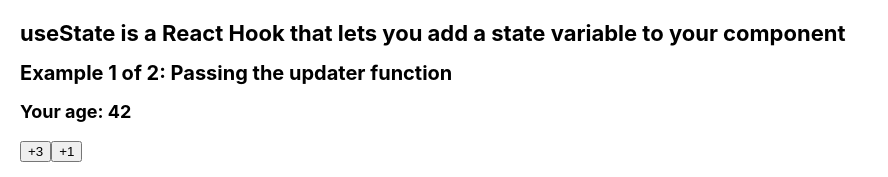
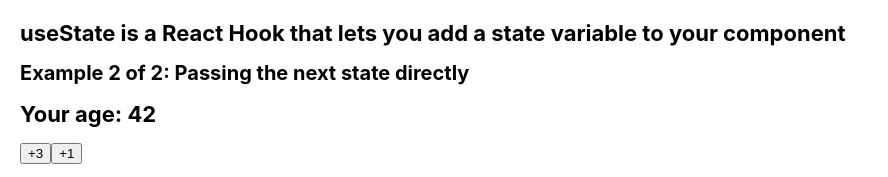
Before and after one commit to VladimirovMario/Sandbox, a React (Create React App) app in the folder 01. React documentation/03. API Reference/01. Hooks/: page / in a window 1280 px wide. Shown: the top 177 px of the page, without its empty margins (0-888 px from the left). Built offline with nearby package versions, Linux system fonts and the light colour scheme.

Commit message:
Passing the next state directly

```diff
--- /dev/null
+++ b/01. React documentation/03. API Reference/01. Hooks/src/components/UseState/PassingNheNextStateDirectly/PassingNheNextStateDirectly.js
@@ -0,0 +1,40 @@
+import { useState } from 'react';
+
+export default function PassingNheNextStateDirectly() {
+  return (
+    <>
+      <h2>Example 2 of 2: Passing the next state directly</h2>
+      <Counter />
+    </>
+  );
+}
+
+function Counter() {
+  const [age, setAge] = useState(42);
+
+  function increment() {
+    setAge(age + 1);
+  }
+
+  return (
+    <>
+      <h1>Your age: {age}</h1>
+      <button
+        onClick={() => {
+          increment();
+          increment();
+          increment();
+        }}
+      >
+        +3
+      </button>
+      <button
+        onClick={() => {
+          increment();
+        }}
+      >
+        +1
+      </button>
+    </>
+  );
+}
--- a/01. React documentation/03. API Reference/01. Hooks/src/components/UseState/UseState.js
+++ b/01. React documentation/03. API Reference/01. Hooks/src/components/UseState/UseState.js
@@ -1,4 +1,5 @@
-import PassingTheUpdaterFunction from './PassingTheUpdaterFunction/PassingTheUpdaterFunction';
+import PassingNheNextStateDirectly from './PassingNheNextStateDirectly/PassingNheNextStateDirectly';
+// import PassingTheUpdaterFunction from './PassingTheUpdaterFunction/PassingTheUpdaterFunction';
 // import FormExample from './FormExample/FormExample';
 // import Checkbox from './Checkbox/Checkbox';
 // import TextField from './TextField/TextField';
@@ -11,7 +12,8 @@ export default function UseState() {
         useState is a React Hook that lets you add a state variable to your
         component
       </h1>
-      <PassingTheUpdaterFunction />
+      <PassingNheNextStateDirectly />
+      {/* <PassingTheUpdaterFunction /> */}
       {/* <FormExample /> */}
       {/* <Checkbox /> */}
       {/* <TextField /> */}
```
